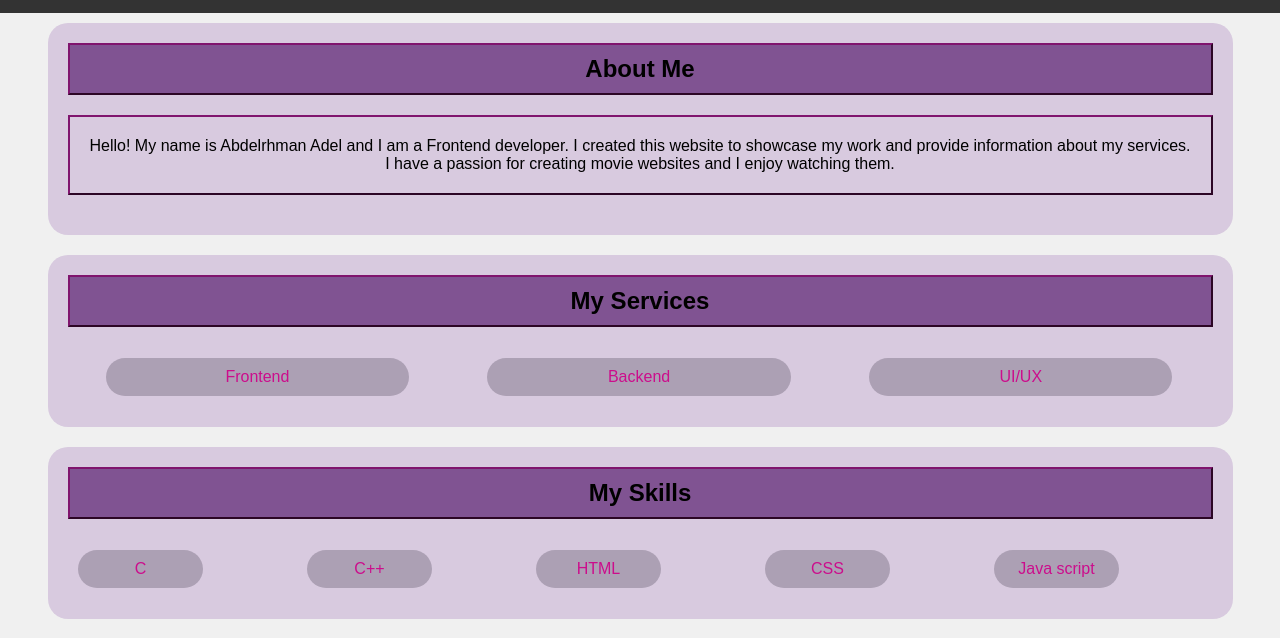
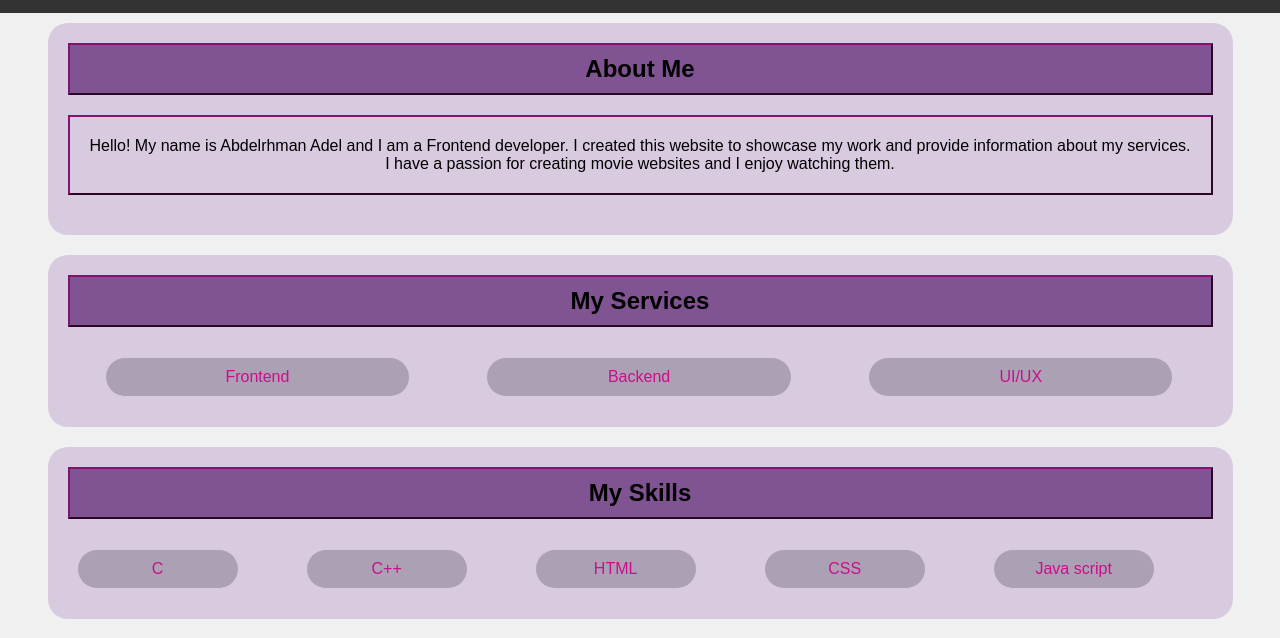
Before and after one commit to abdelrhmanadel200/portfolio, a plain HTML site: page index.html in a window 1280 px wide. Shown: the part 110-748 px from the top of the page. Drawn offline with Linux system fonts and the light colour scheme.

Commit message:
Update day-1.css

```diff
--- a/day-1.css
+++ b/day-1.css
@@ -146,7 +146,7 @@
     padding: 10px;
     border-radius: 20px;
     margin: 10px;
-    max-width: 55%;
+    max-width: 70%;
     text-align: center;
     align-items: center;
     justify-content: space-between;
```
